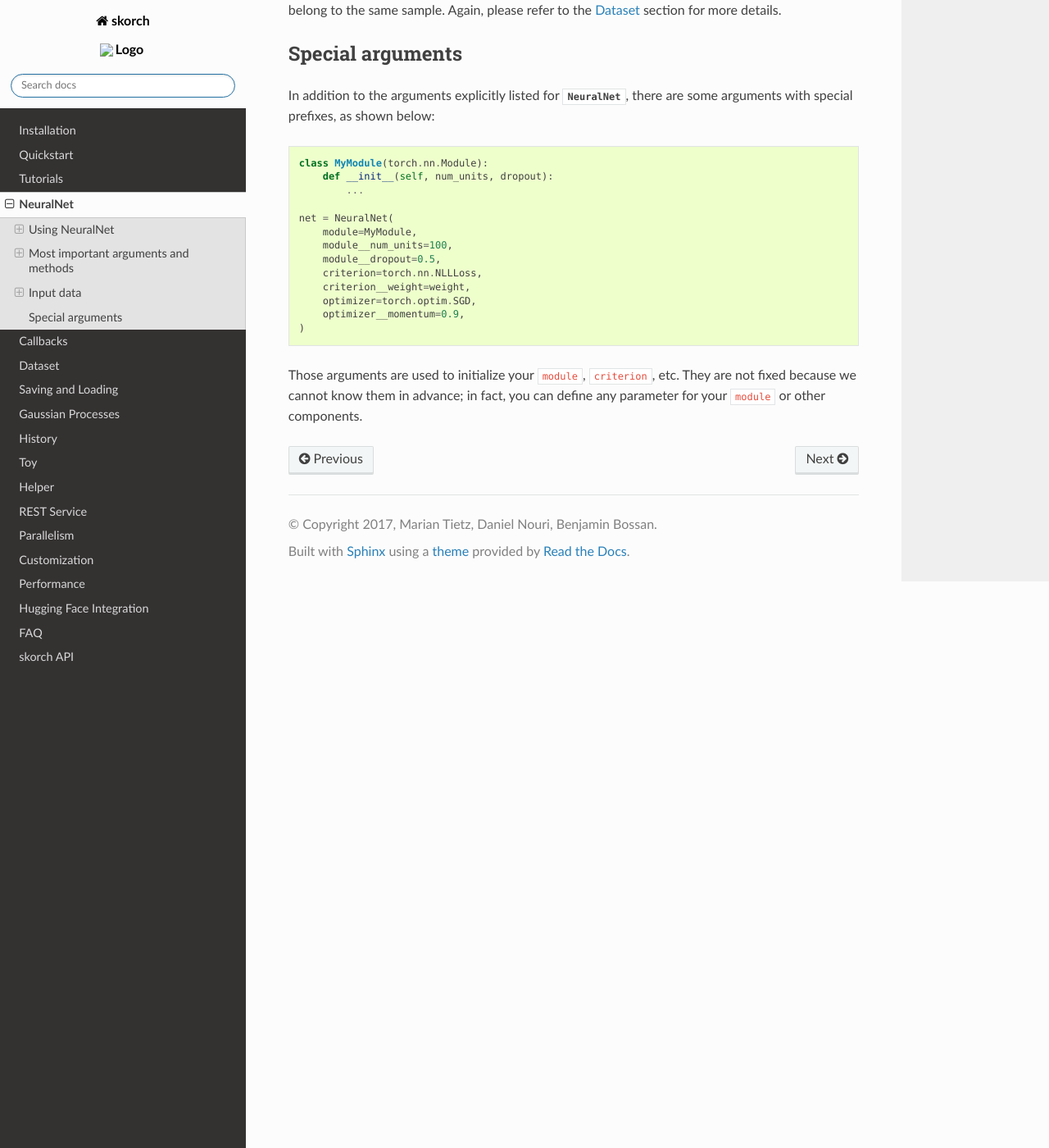
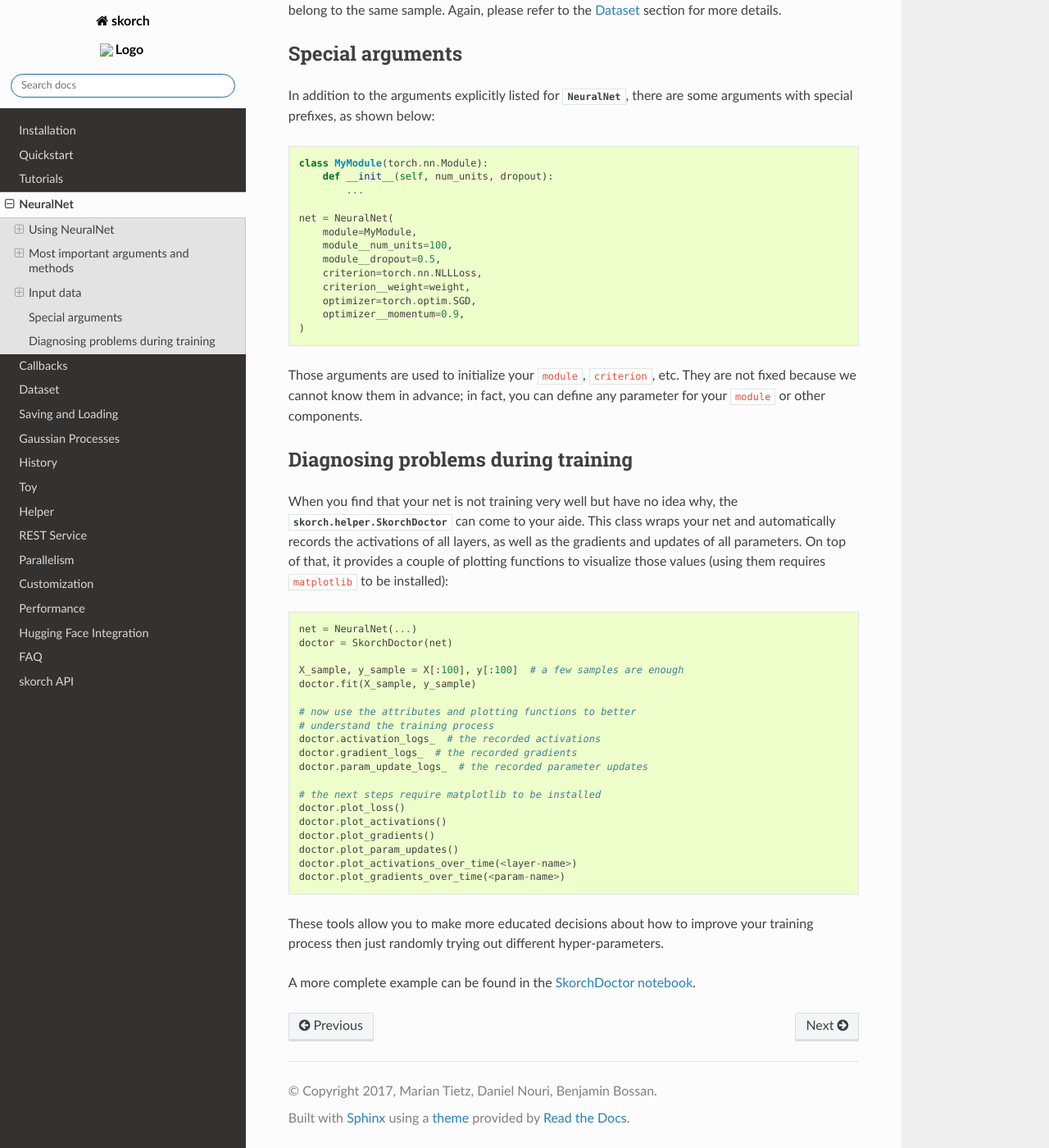
Before and after one commit to skorch-dev/skorch, a Sphinx documentation site: the page built from docs/user/neuralnet.rst, in a window 1280 px wide and 1400 px high, scrolled down 8525 px. Shown: the whole window at 82% size. Built offline with Sphinx 7.4.7 and the Read the Docs theme 2.0.0, drawn with Linux system fonts in a browser that asks for light colours.

Commit message:
Add more documentation entries about SkorchDoctor

```diff
--- a/docs/user/neuralnet.rst
+++ b/docs/user/neuralnet.rst
@@ -523,3 +523,40 @@ Those arguments are used to initialize your ``module``, ``criterion``,
 etc. They are not fixed because we cannot know them in advance; in
 fact, you can define any parameter for your ``module`` or other
 components.
+
+Diagnosing problems during training
+-----------------------------------
+
+When you find that your net is not training very well but have no idea why, the
+:class:`skorch.helper.SkorchDoctor` can come to your aide. This class wraps your
+net and automatically records the activations of all layers, as well as the
+gradients and updates of all parameters. On top of that, it provides a couple of
+plotting functions to visualize those values (using them requires ``matplotlib``
+to be installed):
+
+.. code:: python
+
+    net = NeuralNet(...)
+    doctor = SkorchDoctor(net)
+
+    X_sample, y_sample = X[:100], y[:100]  # a few samples are enough
+    doctor.fit(X_sample, y_sample)
+
+    # now use the attributes and plotting functions to better
+    # understand the training process
+    doctor.activation_logs_  # the recorded activations
+    doctor.gradient_logs_  # the recorded gradients
+    doctor.param_update_logs_  # the recorded parameter updates
+
+    # the next steps require matplotlib to be installed
+    doctor.plot_loss()
+    doctor.plot_activations()
+    doctor.plot_gradients()
+    doctor.plot_param_updates()
+    doctor.plot_activations_over_time(<layer-name>)
+    doctor.plot_gradients_over_time(<param-name>)
+
+These tools allow you to make more educated decisions about how to improve your
+training process then just randomly trying out different hyper-parameters.
+
+A more complete example can be found in the `SkorchDoctor notebook <https://nbviewer.org/github/skorch-dev/skorch/blob/master/notebooks/Skorch_Doctor.ipynb>`_.
--- a/docs/user/tutorials.rst
+++ b/docs/user/tutorials.rst
@@ -26,3 +26,5 @@ The following are examples and notebooks on how to use skorch.
 * `Gaussian Processes <https://nbviewer.jupyter.org/github/skorch-dev/skorch/blob/master/notebooks/Gaussian_Processes.ipynb>`_ - Train Gaussian Processes with the help of GPyTorch. `Run in Google Colab 💻 <https://colab.research.google.com/github/skorch-dev/skorch/blob/master/notebooks/Gaussian_Processes.ipynb>`_
 
 * `Hugging Face Finetunging <https://nbviewer.jupyter.org/github/skorch-dev/skorch/blob/master/notebooks/Hugging_Face_Finetuning.ipynb>`_ - Fine-tune a BERT model for text classification with the huggingface transformers library and skorch.  `Run in Google Colab 💻 <https://colab.research.google.com/github/skorch-dev/skorch/blob/master/notebooks/Hugging_Face_Finetuning.ipynb>`_
+
+* `SkorchDoctor <https://nbviewer.org/github/skorch-dev/skorch/blob/master/notebooks/Skorch_Doctor.ipynb>`_ - Diagnosing problems in training your neural net `Run in Google Colab 💻 <https://colab.research.google.com/github/skorch-dev/skorch/blob/master/notebooks/Skorch_Doctor.ipynb>`_
```
